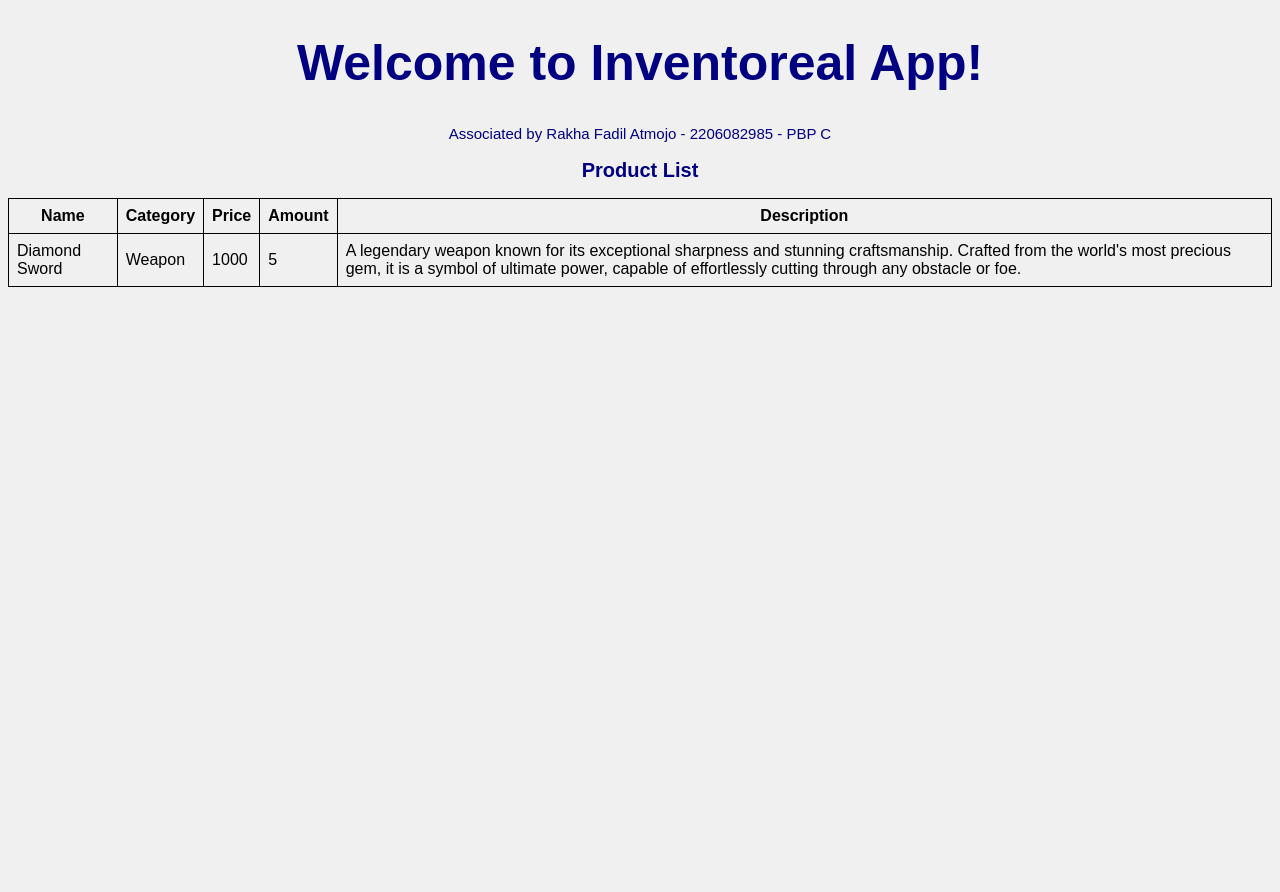
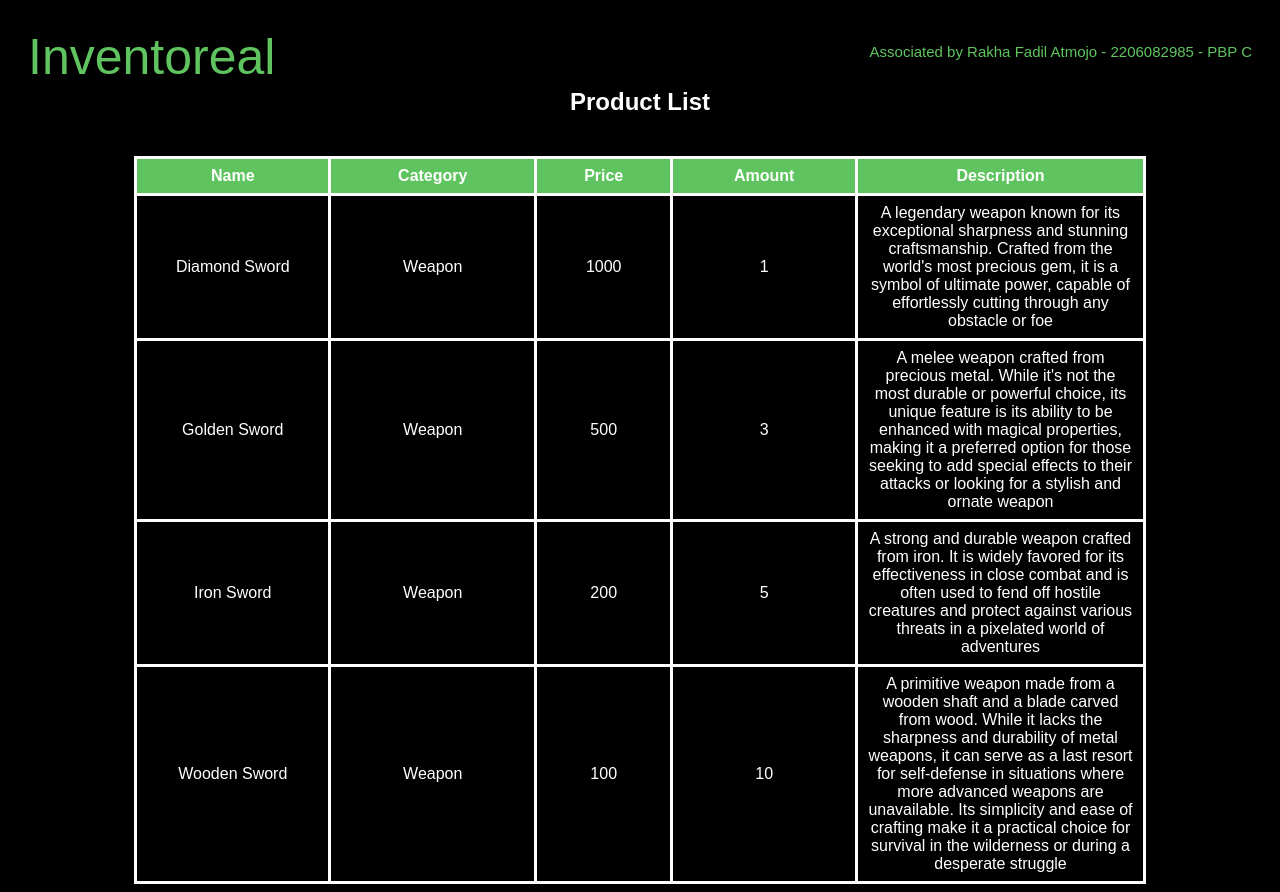
Before and after one commit to Fadeeaal/inventoreal, a Django app: page / in a window 1280 px wide. Before the commit the page ends 287 px from the top, so only its background shows below. Run offline with Django 4.2, Linux system fonts and the light colour scheme.

Commit message:
Update views.py and main.html

```diff
--- a/main/templates/main.html
+++ b/main/templates/main.html
@@ -10,41 +10,61 @@
         <style>
             *{
                 font-family: sans-serif;
+                background-color: #000000;
             }
-            body{
-                background-color: #f0f0f0;
+            .wrap{
+                display: flex;
+                justify-content: space-between;
+                font-size: 25px;
+                width: 100%;
+                height: 60px;
+                box-shadow: 0 7px 15px 0 rgba(0,0,0,0.5);
             }
-            h1{
-                text-align: center;
-                font-size: 50px;
-                color: #000080;
+            .brand{
+                display: flex;
+                flex-direction: row;
+                font-size: 2em;
+                padding: 20px;
+                color: rgb(95, 196, 95);
+            }
+            .profile{
+                display: flex;
+                flex-direction: row;
+                font-size: 15px;
+                padding: 20px;
+                color: rgb(95, 196, 95);
             }
             h2{
+                color: #fff;
                 text-align: center;
-                font-size: 20px;
-                color: #000080;
-            }
-            .profile{
-                text-align: center;
-                font-size: 15px;
-                color: #000080;
+                font-size: 30px
+                margin-top: 80px;
             }
             table {
-                width: 100%;
+                margin-top: 30px;
+                width: 80%;
                 border-collapse: collapse;
+                margin: 40px auto 0;
             }
-
             th, td {
-                border: 1px solid #000;
+                border: 3px solid #fff;
                 padding: 8px;
+                text-align: center;
+                color: #fff;
+            }
+            th{
+                background-color: rgb(95, 196, 95);
+                width: 5px;
             }
         </style>
     </head>
     <body>
-        <h1>Welcome to Inventoreal App!</h1>
-        <div class="profile">
-            <p>Associated by Rakha Fadil Atmojo - 2206082985 - PBP C</p>
-        </div>
+        <nav class="wrap">
+            <div class="brand">Inventoreal</div>
+            <div class="profile">
+                <p>Associated by Rakha Fadil Atmojo - 2206082985 - PBP C</p>
+            </div>
+        </nav>
 
         <h2>Product List</h2>
         <table>
@@ -55,13 +75,15 @@
                 <th>Amount</th>
                 <th>Description</th>
             </tr>
-            <tr>
-                <td>{{ name }}</td>
-                <td>{{ category }}</td>
-                <td>{{ price }}</td>
-                <td>{{ amount }}</td>
-                <td>{{ description }}</td>
-            </tr>
+            {% for item in items %}
+                <tr>
+                    <td>{{ item.name }}</td>
+                    <td>{{ item.category }}</td>
+                    <td>{{ item.price }}</td>
+                    <td>{{ item.amount }}</td>
+                    <td>{{ item.description }}</td>
+                </tr>
+            {% endfor %}
         </table>
     </body>
 </html>
--- a/main/views.py
+++ b/main/views.py
@@ -2,11 +2,36 @@ from django.shortcuts import render
 
 def show_item(request):
     context = {
-        'name': 'Diamond Sword',
-        'category': 'Weapon',
-        'price' : 1000,
-        'amount' : 5,
-        'description' : 'A legendary weapon known for its exceptional sharpness and stunning craftsmanship. Crafted from the world\'s most precious gem, it is a symbol of ultimate power, capable of effortlessly cutting through any obstacle or foe.'
+        'items': [
+            {
+                'name': 'Diamond Sword',
+                'category': 'Weapon',
+                'price': 1000,
+                'amount': 1,
+                'description': 'A legendary weapon known for its exceptional sharpness and stunning craftsmanship. Crafted from the world\'s most precious gem, it is a symbol of ultimate power, capable of effortlessly cutting through any obstacle or foe',
+            },
+            {
+                'name': 'Golden Sword',
+                'category': 'Weapon',
+                'price': 500,
+                'amount': 3,
+                'description': 'A melee weapon crafted from precious metal. While it\'s not the most durable or powerful choice, its unique feature is its ability to be enhanced with magical properties, making it a preferred option for those seeking to add special effects to their attacks or looking for a stylish and ornate weapon',
+            },
+            {
+                'name': 'Iron Sword',
+                'category': 'Weapon',
+                'price': 200,
+                'amount': 5,
+                'description': 'A strong and durable weapon crafted from iron. It is widely favored for its effectiveness in close combat and is often used to fend off hostile creatures and protect against various threats in a pixelated world of adventures',
+            },
+            {
+                'name': 'Wooden Sword',
+                'category': 'Weapon',
+                'price': 100,
+                'amount': 10,
+                'description': 'A primitive weapon made from a wooden shaft and a blade carved from wood. While it lacks the sharpness and durability of metal weapons, it can serve as a last resort for self-defense in situations where more advanced weapons are unavailable. Its simplicity and ease of crafting make it a practical choice for survival in the wilderness or during a desperate struggle',
+            },
+        ]
     }
 
     return render(request, "main.html", context)
```
Also changed, not shown: README.md, main/tests.py (line endings or trailing spaces).
